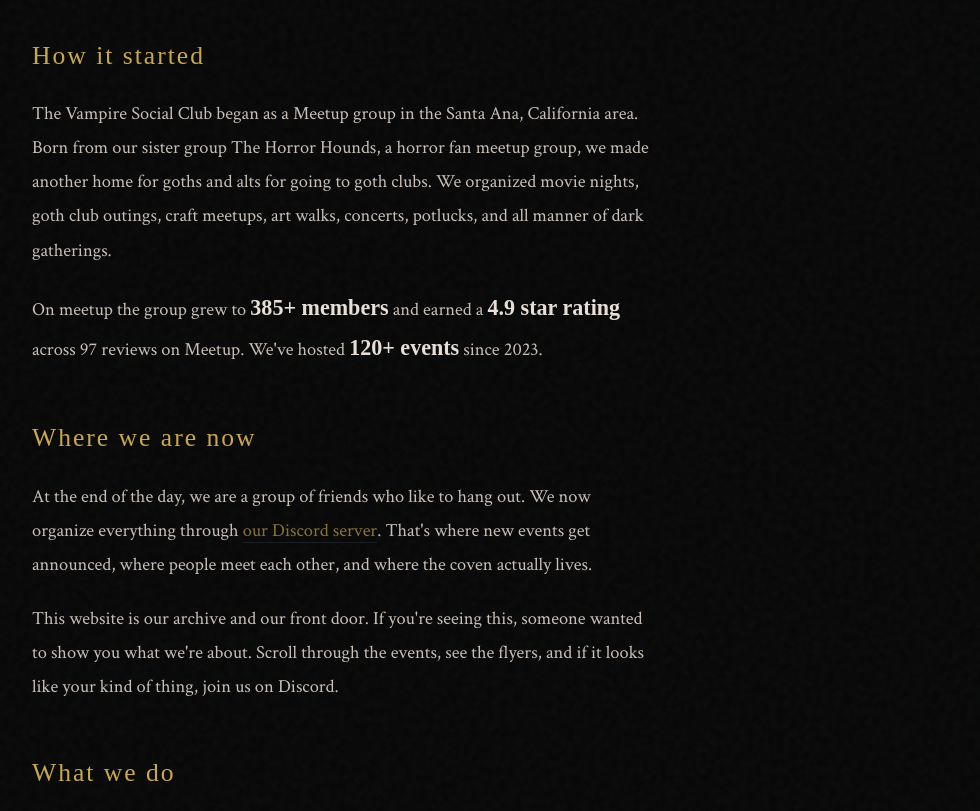
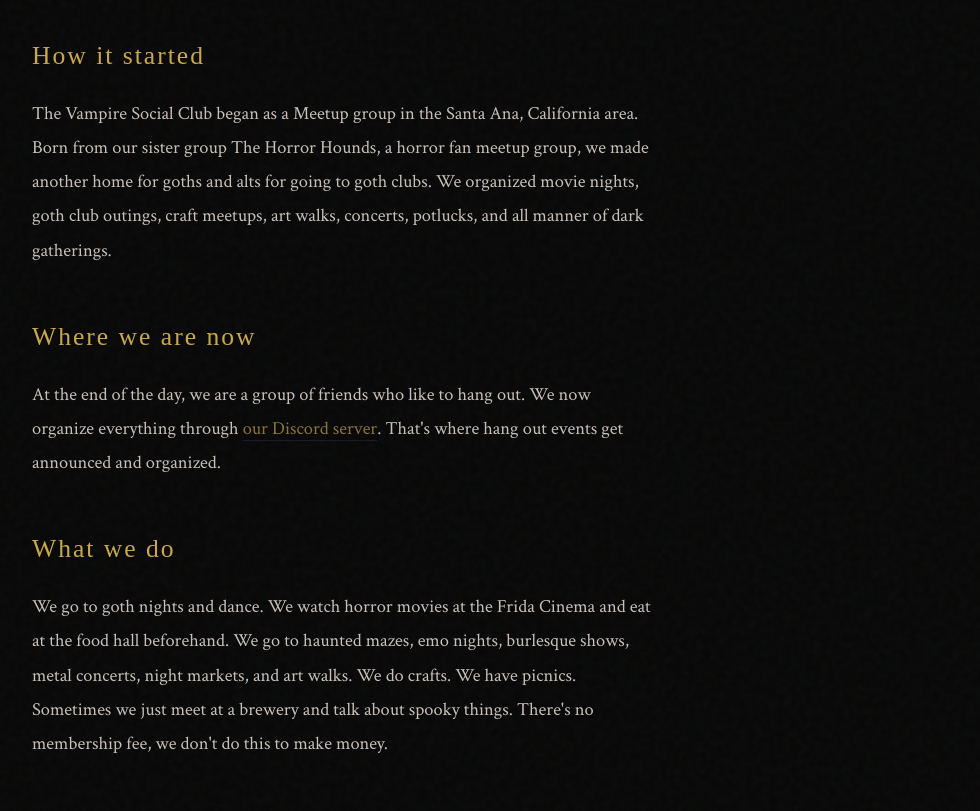
Before and after one commit to thevampiresocialclub/vampire-social-club, a plain HTML site: page about.html in a window 1280 px wide. Shown: the part 168-979 px from the top of the page, without its empty margins (298-1278 px from the left). Drawn offline with Linux system fonts and the light colour scheme; a web font is replaced by a local one.

Commit message:
Update about.html

```diff
--- a/about.html
+++ b/about.html
@@ -208,15 +208,11 @@
         <div class="reveal">
             <h2>How it started</h2>
             <p>The Vampire Social Club began as a Meetup group in the Santa Ana, California area. Born from our sister group The Horror Hounds, a horror fan meetup group, we made another home for goths and alts for going to goth clubs. We organized movie nights, goth club outings, craft meetups, art walks, concerts, potlucks, and all manner of dark gatherings.</p>
-
-            <p>On meetup the group grew to <span class="stat">385+ members</span> and earned a <span class="stat">4.9 star rating</span> across 97 reviews on Meetup. We've hosted <span class="stat">120+ events</span> since 2023.</p>
         </div>
 
         <div class="reveal">
             <h2>Where we are now</h2>
-            <p>At the end of the day, we are a group of friends who like to hang out. We now organize everything through <a href="https://discord.gg/JXHrXJcEBP" target="_blank" rel="noopener noreferrer" class="subtle">our Discord server</a>. That's where new events get announced, where people meet each other, and where the coven actually lives.</p>
-
-            <p>This website is our archive and our front door. If you're seeing this, someone wanted to show you what we're about. Scroll through the events, see the flyers, and if it looks like your kind of thing, join us on Discord.</p>
+            <p>At the end of the day, we are a group of friends who like to hang out. We now organize everything through <a href="https://discord.gg/JXHrXJcEBP" target="_blank" rel="noopener noreferrer" class="subtle">our Discord server</a>. That's where hang out events get announced and organized.</p>
         </div>
 
         <div class="reveal">
```
